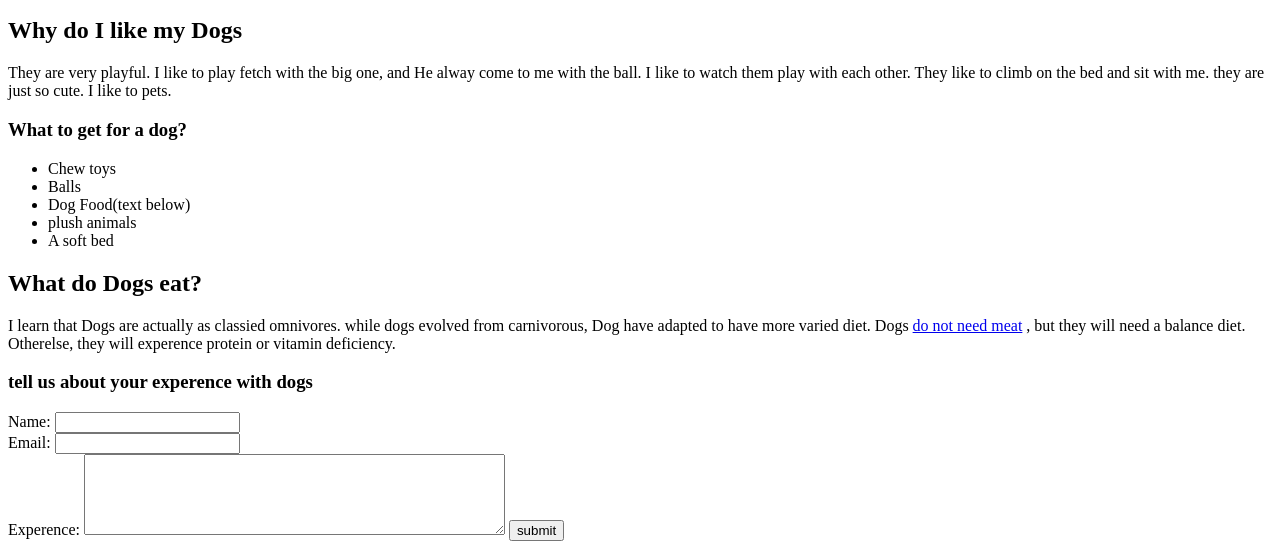
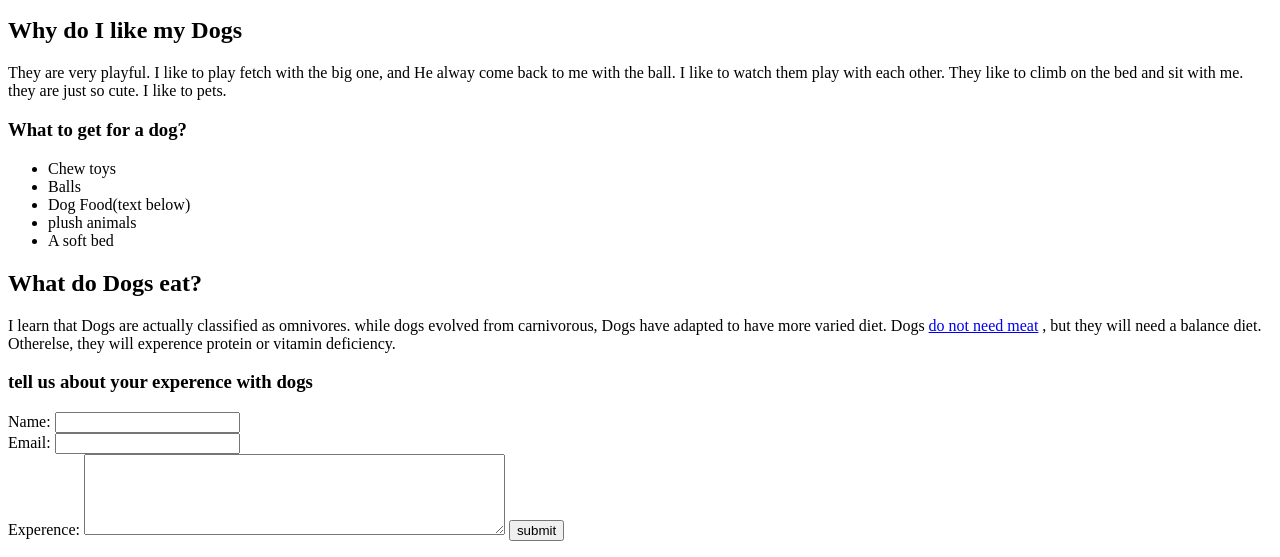
Before and after one commit to JacobRuiz3415/Cis3610-lab2, a plain HTML site: page index.html in a window 1280 px wide. Shown: the part 293-850 px from the top of the page. Drawn offline with Linux system fonts and the light colour scheme.

Commit message:
Update index.html

```diff
--- a/index.html
+++ b/index.html
@@ -10,7 +10,7 @@
         <p>I have pets Dogs at home, so I want to talk about dogs.</p>
 
         <h2>Why do I like my Dogs</h2>
-        <p>They are very playful. I like to play fetch with the big one, and He alway come to me with the ball. I like to watch them play with each other. They like to climb on the bed and sit with me. they are just so cute. I like to pets.</p>
+        <p>They are very playful. I like to play fetch with the big one, and He alway come back to me with the ball. I like to watch them play with each other. They like to climb on the bed and sit with me. they are just so cute. I like to pets.</p>
 
         <h3>What to get for a dog?</h3>
         <ul>
@@ -22,7 +22,7 @@
         </ul>
 
         <h2>What do Dogs eat?</h2>
-        <p> I learn that Dogs are actually as classied omnivores. while dogs evolved from carnivorous, Dog have adapted to have more varied diet. Dogs  <a href = "https://www.akc.org/expert-advice/nutrition/do-dogs-need-meat-in-their-diets/#:~:text=Is%20Meat%20Required%3F,they%20are%20not%20properly%20supplemented.">do not need meat</a> , but they will need a balance diet. Otherelse, they will experence protein or vitamin deficiency.
+        <p> I learn that Dogs are actually classified as omnivores. while dogs evolved from carnivorous, Dogs have adapted to have more varied diet. Dogs  <a href = "https://www.akc.org/expert-advice/nutrition/do-dogs-need-meat-in-their-diets/#:~:text=Is%20Meat%20Required%3F,they%20are%20not%20properly%20supplemented.">do not need meat</a> , but they will need a balance diet. Otherelse, they will experence protein or vitamin deficiency.
 
         </p>
 
```
